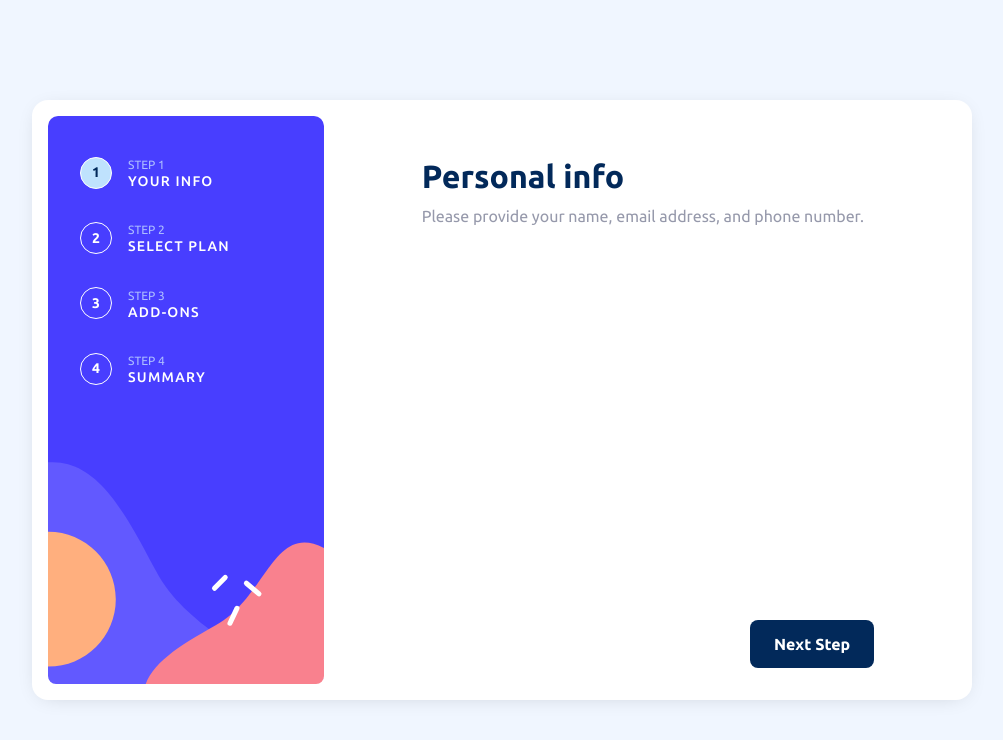
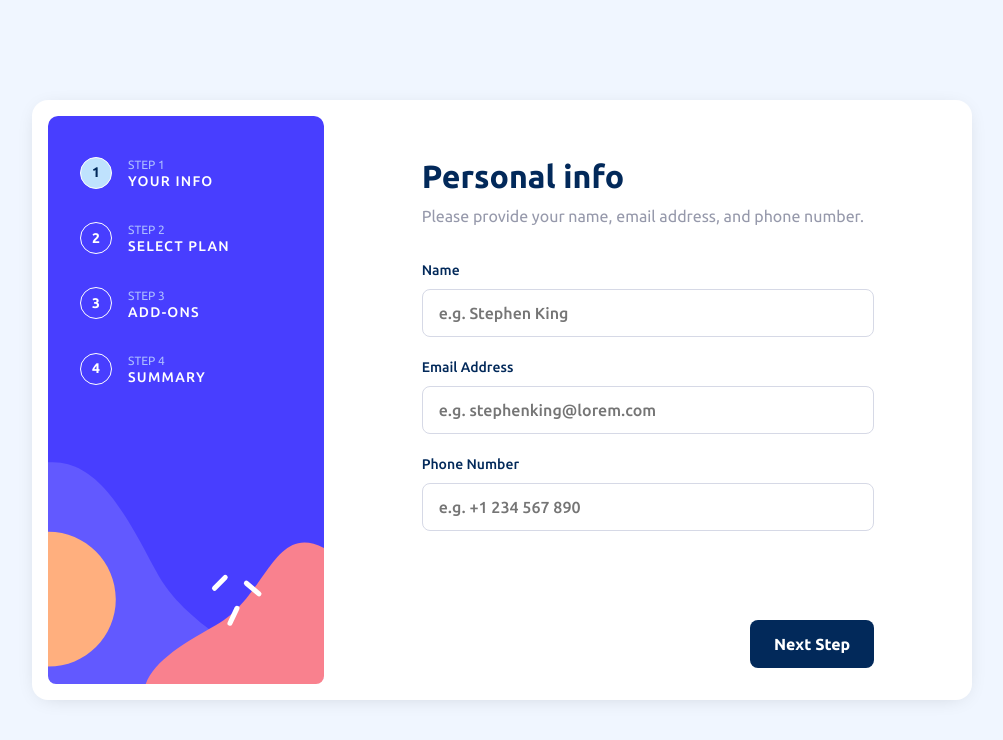
Before and after one commit to brojor/multi-step-form, a Nuxt app: page / in a window 1280 px wide. Shown: the top 740 px of the page, without its empty margins (138-1141 px from the left). Built offline with nearby package versions, Linux system fonts and the light colour scheme.

Commit message:
feat: add personal info form

```diff
--- a/components/PersonalInfo.vue
+++ b/components/PersonalInfo.vue
@@ -2,18 +2,110 @@
 	<div class="content-inner">
 		<h1>Personal info</h1>
 		<p class="sub-heading">Please provide your name, email address, and phone number.</p>
+
+		<form>
+			<div class="flex-group">
+				<label for="name">Name</label>
+				<p class="error-message">{{ errors?.name?._errors[0] }}</p>
+			</div>
+			<input v-model="data.name" :class="{ invalid: errors?.name }" type="text" id="name"
+				placeholder="e.g. Stephen King" />
+
+			<div class="flex-group">
+				<label for="email">Email Address</label>
+				<p class="error-message">{{ errors?.email?._errors[0] }}</p>
+			</div>
+			<input v-model="data.email" :class="{ invalid: errors?.email }" type="email" id="email"
+				placeholder="e.g. stephenking@lorem.com" />
+
+
+			<div class="flex-group">
+				<label for="phone">Phone Number</label>
+				<p class="error-message">{{ errors?.phone?._errors[0] }}</p>
+			</div>
+			<input v-model="data.phone" :class="{ invalid: errors?.phone }" type="tel" id="phone"
+				placeholder="e.g. +1 234 567 890" />
+
+		</form>
 	</div>
-	<NavButtons :step-num="stepNum" @next-step="$emit('next-step')" @previous-step="$emit('previous-step')" />
+	<NavButtons :step-num="stepNum" @next-step="handleSubmit" @previous-step="$emit('previous-step')" />
 </template>
 
 
 <script setup lang="ts">
-defineEmits(['next-step', 'previous-step'])
+import * as z from 'zod'
+
+const emit = defineEmits(['next-step', 'previous-step'])
 defineProps<{
 	stepNum: number
 }>()
 
+const data = ref({
+	name: '',
+	email: '',
+	phone: ''
+})
+
+const formSchema = z.object({
+	name: z.string().min(1, { message: 'This field is required' }),
+	email: z.string().min(1, { message: 'This field is required' }).email(),
+	phone: z.string().min(1, { message: 'This field is required' })
+})
+
+type FormSchema = z.infer<typeof formSchema>
+
+const errors = ref<z.ZodFormattedError<FormSchema> | null>(null)
+
+const handleSubmit = () => {
+	const result = formSchema.safeParse(data.value)
+	if (!result.success) {
+		errors.value = result.error.format()
+		return
+	}
+
+	errors.value = null
+	emit('next-step')
+}
 </script>
 
 
-<style scoped></style>
+<style scoped>
+form {
+	margin-top: 2rem;
+}
+
+label {
+	display: block;
+}
+
+input {
+	margin-top: 0.5rem;
+	height: 3rem;
+	width: 100%;
+	padding: 0.75rem 1rem;
+	font-weight: 500;
+	border: 1px solid var(--clr-light-gray);
+	border-radius: 0.5rem;
+}
+
+input:focus {
+	outline: none;
+	border: 1px solid var(--clr-purplish-blue);
+}
+
+input.invalid {
+	border-color: var(--clr-strawberry-red);
+}
+
+.flex-group {
+	font-weight: 500;
+	font-size: 0.875rem;
+	margin-top: 1.25rem;
+	display: flex;
+	justify-content: space-between;
+}
+
+.error-message {
+	color: var(--clr-strawberry-red)
+}
+</style>
--- a/package.json
+++ b/package.json
@@ -12,6 +12,7 @@
   "dependencies": {
     "@nuxtjs/google-fonts": "^3.2.0",
     "nuxt": "^3.12.3",
-    "vue": "latest"
+    "vue": "latest",
+    "zod": "^3.23.8"
   }
 }
```
Also changed, not shown: 1 other file (tests, documents, lock files or other folders).
